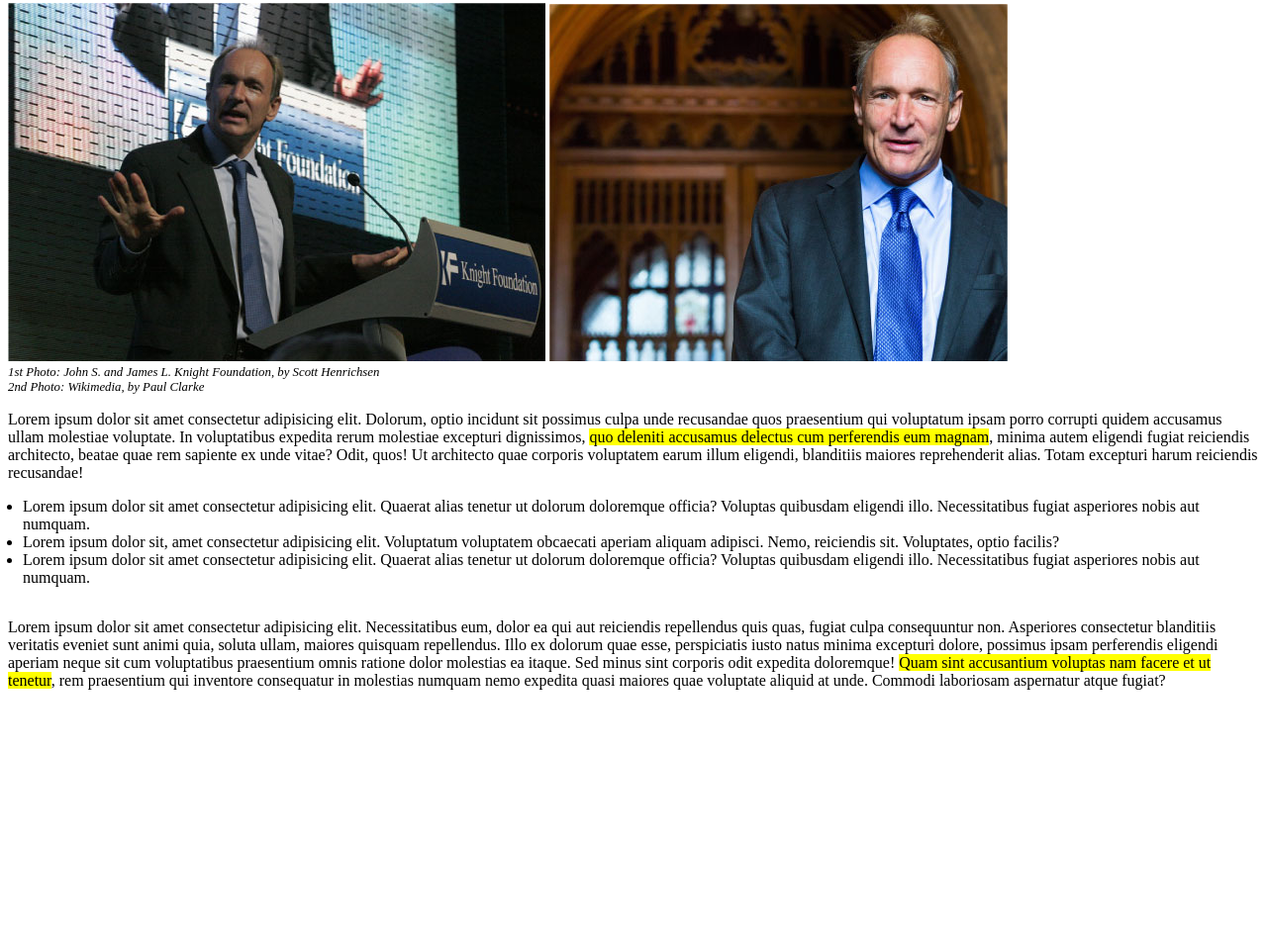
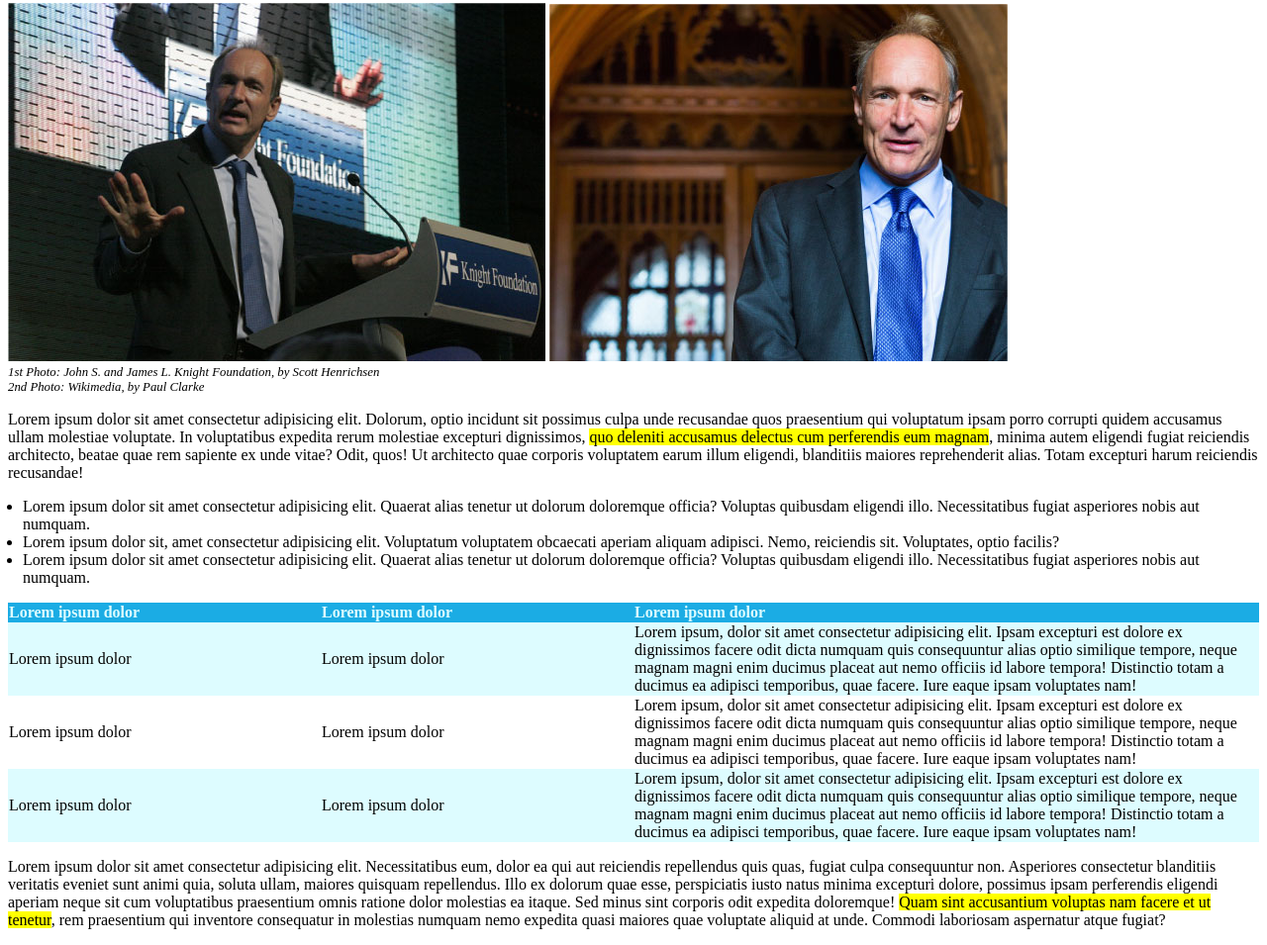
Before and after one commit to l-martinetti/html-css-booleaner, a plain HTML site: page index.html in a window 1280 px wide. Shown: the part 199-1154 px from the top of the page at 99% size. Before the commit the page ends 912 px from the top, so only its background shows below. Drawn offline with Linux system fonts and the light colour scheme.

Commit message:
(add) table

```diff
--- a/index.html
+++ b/index.html
@@ -57,9 +57,38 @@
 
         <!-- Table ipsum -->
          <table>
-            <thead></thead>
-            <tbody></tbody>
-            <tfoot></tfoot>
+
+            <thead>
+
+                <tr>
+                    <th>Lorem ipsum dolor</th><th>Lorem ipsum dolor</th>
+                    <th>Lorem ipsum dolor</th>
+                </tr>
+
+            </thead>
+
+            <tbody>
+
+                <tr class="color">
+                    <td>Lorem ipsum dolor</td>
+                    <td>Lorem ipsum dolor</td>
+                    <td class="last-row">Lorem ipsum, dolor sit amet consectetur adipisicing elit. Ipsam excepturi est dolore ex dignissimos facere odit dicta numquam quis consequuntur alias optio similique tempore, neque magnam magni enim ducimus placeat aut nemo officiis id labore tempora! Distinctio totam a ducimus ea adipisci temporibus, quae facere. Iure eaque ipsam voluptates nam!</td>
+                </tr>
+
+                <tr>
+                    <td>Lorem ipsum dolor</td>
+                    <td>Lorem ipsum dolor</td>
+                    <td class="last-row">Lorem ipsum, dolor sit amet consectetur adipisicing elit. Ipsam excepturi est dolore ex dignissimos facere odit dicta numquam quis consequuntur alias optio similique tempore, neque magnam magni enim ducimus placeat aut nemo officiis id labore tempora! Distinctio totam a ducimus ea adipisci temporibus, quae facere. Iure eaque ipsam voluptates nam!</td>
+                </tr>
+
+                <tr class="color">
+                    <td>Lorem ipsum dolor</td>
+                    <td>Lorem ipsum dolor</td>
+                    <td class="last-row">Lorem ipsum, dolor sit amet consectetur adipisicing elit. Ipsam excepturi est dolore ex dignissimos facere odit dicta numquam quis consequuntur alias optio similique tempore, neque magnam magni enim ducimus placeat aut nemo officiis id labore tempora! Distinctio totam a ducimus ea adipisci temporibus, quae facere. Iure eaque ipsam voluptates nam!</td>
+                </tr>
+
+            </tbody>
+
          </table>
 
          <p>
--- a/style.css
+++ b/style.css
@@ -31,3 +31,26 @@ span.underline {
 ul {
     padding-left: 15px;
 }
+
+table {
+    width: 100%;
+    border-collapse: collapse;
+}
+
+th {
+    background-color: #1BACE4;
+    color: #DDFCFF;
+    text-align: left;
+}
+
+tbody {
+    text-align: left;
+}
+
+.color {
+    background-color: #DDFCFF;
+}
+
+.last-row {
+    width: 50%;
+}
```
